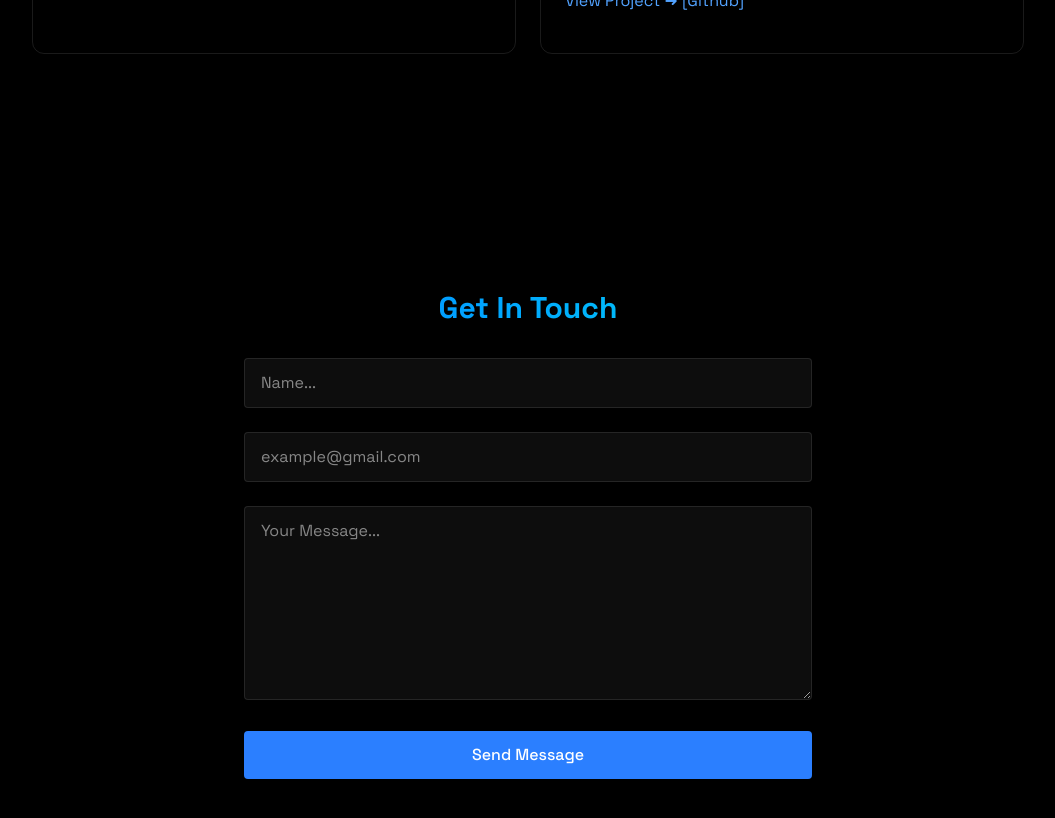
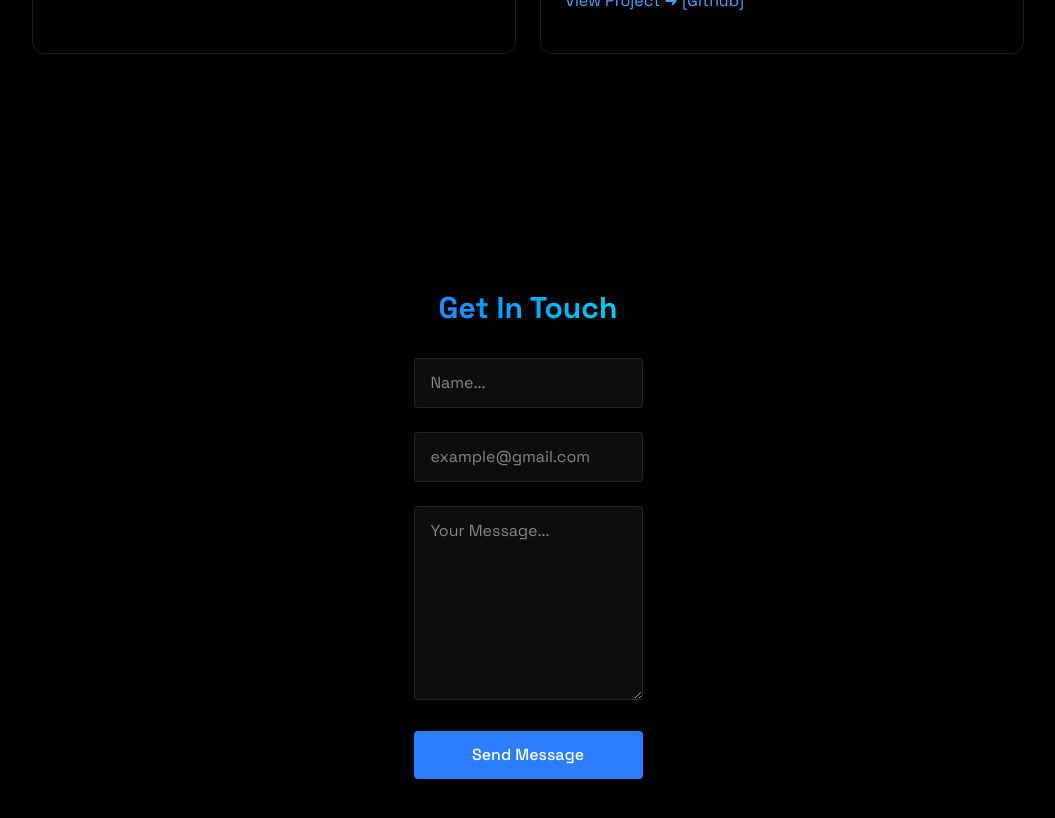
Before and after one commit to Subham-72/SubhamSingh-Porfolio, a React (Vite) app: page / in a window 1280 px wide. Shown: the part 2400-3218 px from the top of the page, without its empty margins (112-1167 px from the left). Built offline with nearby package versions, Linux system fonts and the light colour scheme.

Commit message:
Update Contact.jsx

```diff
--- a/src/components/sections/Contact.jsx
+++ b/src/components/sections/Contact.jsx
@@ -22,10 +22,10 @@
   return (
     <section
       id="contact"
-      className="min-h-screen flex items-center justify-center py-20"
+      className="min-h-screen flex items-center justify-center py-20 px-4"
     >
       <RevealOnScroll>
-        <div className="px-4 w-150">
+        <div className="px-4 w-full max-w-xl mx-auto">
           <h2 className="text-3xl font-bold mb-8 bg-gradient-to-r from-blue-500 to-cyan-400 bg-clip-text text-transparent text-center">
             Get In Touch
           </h2>
```
